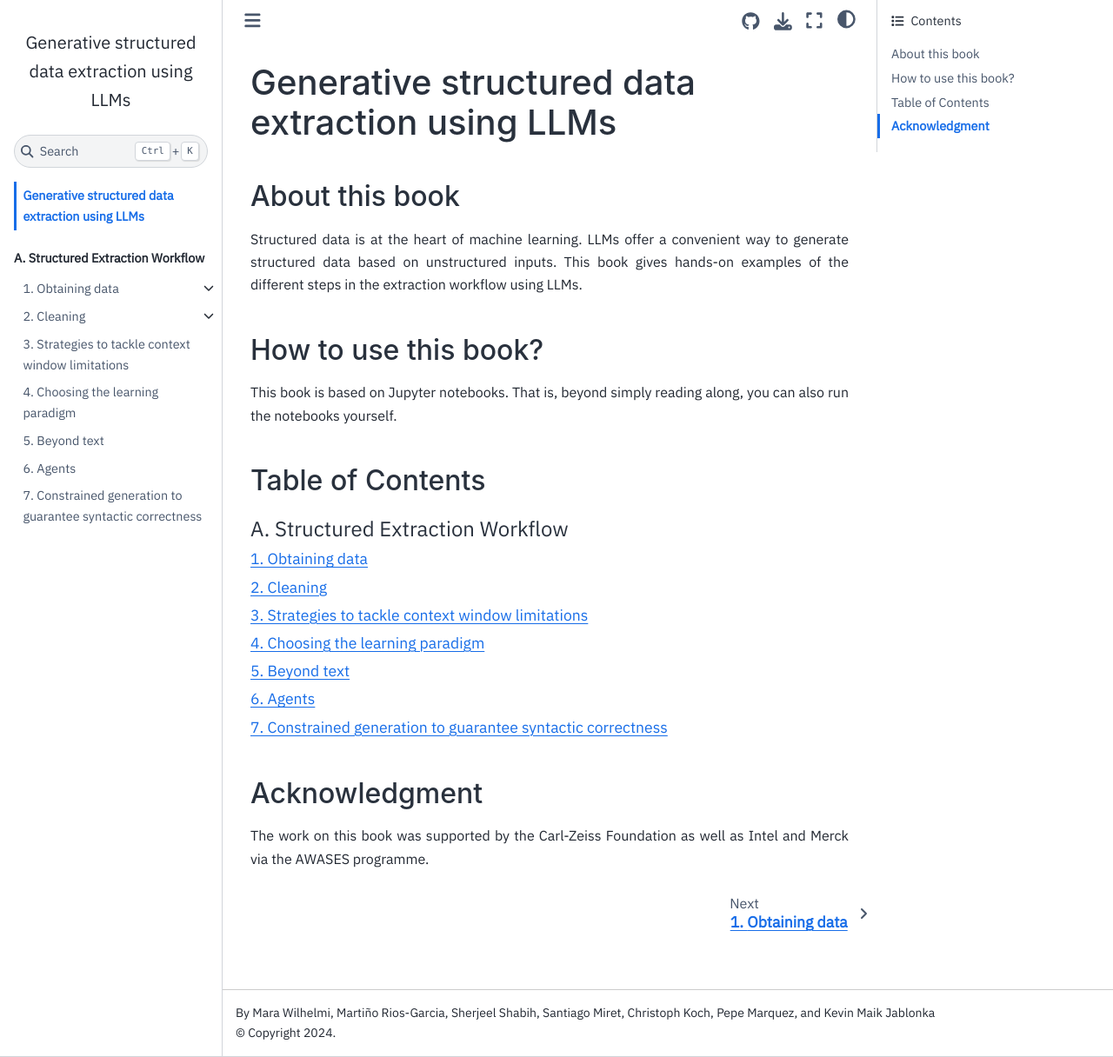
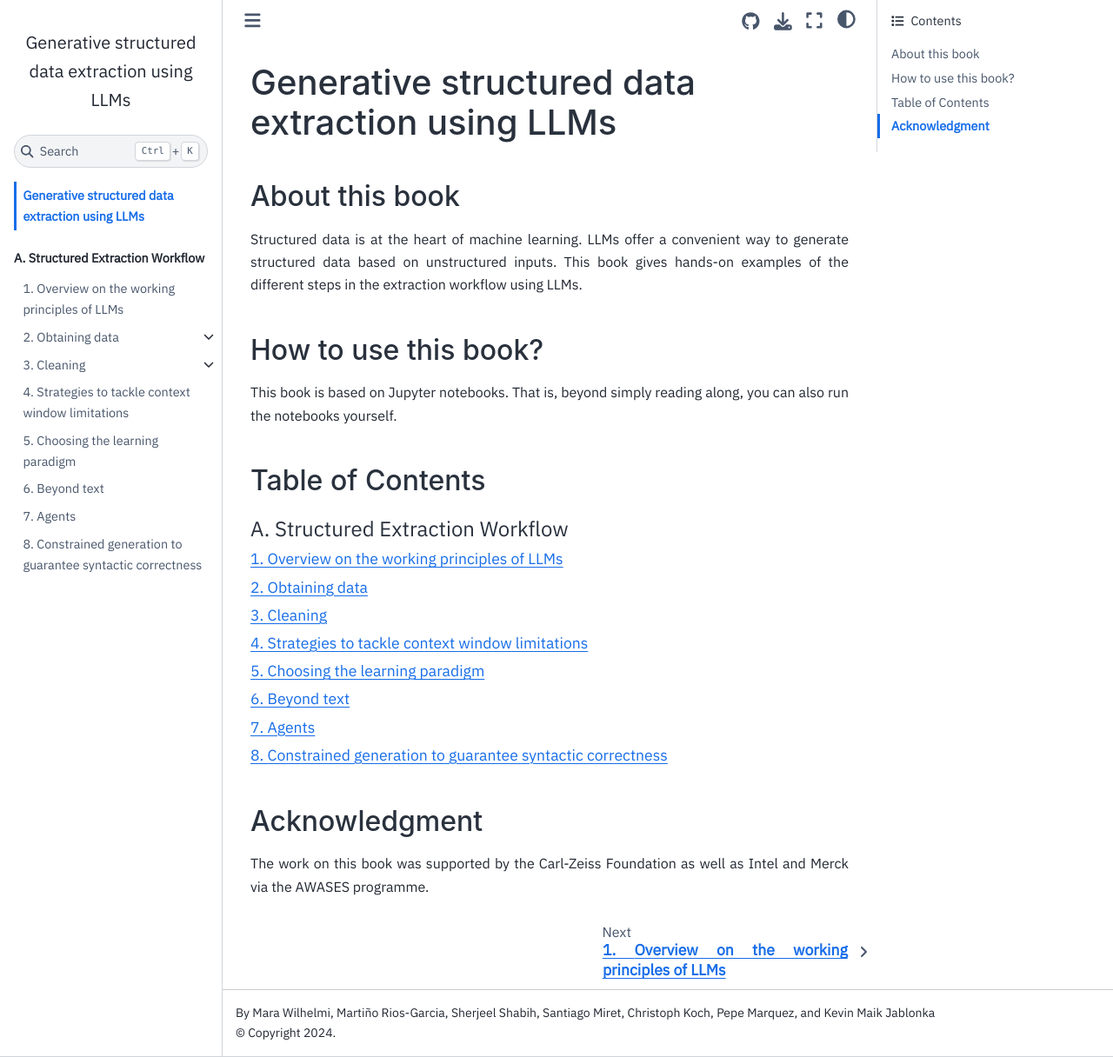
Before and after one commit to lamalab-org/matextract-book, a Jupyter Book: the page built from index.md, in a window 1280 px wide and 1216 px high. Shown: the whole window at 87% size. Built offline with Jupyter Book 1.0.4 settings and Sphinx 7.4.7 and the Sphinx Book theme 1.1.4, drawn with Linux system fonts in a browser that asks for light colours; some of the changed lines change nothing that is shown.

Commit message:
feat: create resources book (#37)
Co-authored-by: Kevin M Jablonka <32935233+kjappelbaum@users.noreply.github.com>
Co-authored-by: MrtinoRG <martinriosgarcia@gmail.com>
Co-authored-by: vgvinter <vicky@INCAR-PPREM02.campus.csic.es>

````diff
--- a/_toc.yml
+++ b/_toc.yml
@@ -4,6 +4,7 @@
 - caption: A. Structured Extraction Workflow
   numbered: true
   chapters:
+    - file: content/background/resources_LLMs.md
     - file: content/obtaining_data/index.md
       sections:
         - file: content/obtaining_data/crossref_search.ipynb
--- /dev/null
+++ b/content/background/resources_LLMs.md
@@ -0,0 +1,137 @@
+# Overview on the working principles of LLMs
+
+In this notebook, we have compiled a list of valuable resources to help you understand how Large Language Models (LLMs) work. Here, you will find accessible explanations of the fundamental principles behind these models.
+
+## 💻 Online resources
+
+### Transformers
+
+Transformers have become the leading architecture for solving natural language processing (NLP) tasks, enabling the development of powerful language models. Introduced in the groundbreaking 2017 paper *"Attention Is All You Need"* by Google researchers, the Transformer architecture has transformed the field of NLP. To understand the fundamentals of Transformers, you can explore the resources shown below. *(Figure - The Transformer, model architecture. Source: ["Attention Is All You Need"](https://arxiv.org/abs/1706.03762) paper)*
+
+```{figure} ./transformer.png
+:width: 300px
+:align: right
+```
+
+* [The Annotated Transformer](https://nlp.seas.harvard.edu/annotated-transformer)
+
+    This post from Harvard University presents an annotated version of the paper *"Attention is All You Need"* in the form of a line-by-line implementation. It reorders and deletes some sections from the original paper and adds comments throughout. Thus, it explains the model architecture (Transformer), model training, and a real-world example. This document is a notebook that allows a completely usable implementation.
+
+* [Understanding the Transformer architecture for neural networks](https://www.jeremyjordan.me/transformer-architecture)
+
+    In this article, Jeremy Jordan explains the Transformer architecture with a focus on the attention mechanism, encoder, decoder, and embeddings. His didactic approach is enriched with many explanatory schemas, making the concepts easy to understand.
+
+* [The Illustrated Transformer](https://jalammar.github.io/illustrated-transformer)
+
+    In this post, Jay Alammar demystifies how Transformers work. He simplifies complex concepts like encoders, decoders, embeddings, self-attention mechanisms, and model training by explaining each one individually, using numerous schemas to enhance understanding.
+
+* [The Transformer architecture of GPT models](https://bea.stollnitz.com/blog/gpt-transformer/)
+
+    This article by Bea Stollnitz explains the architecture of GPT models, which are built using a subset of the original Transformer architecture. It shows a GPT-like version of the code that can be compared with the original Transformer to understand the differences.
+
+* [A walkthrough of transformer architecture code](https://github.com/markriedl/transformer-walkthrough)
+
+    This notebook, designed for illustration and didactic purposes, provides a comprehensive walkthrough of the Transformer architecture code. It guides you through a single forward pass, explaining each stage of the architecture with the help of a detailed computation graph.
+
+* [LLM Visualization](https://bbycroft.net/llm)
+
+    Here, Brendan Bycroft shows an impressive interactive visualization of the LLM algorithm behind some of OpenAI GPT models, allowing you to see the entire process in action.
+
+🎥 You can also find a clear explanation of Transformers in the video *[The Transformer Architecture](https://www.youtube.com/watch?v=tstbZXNCfLY)* by Sebastian Raschka.
+
+### Attention
+
+The concept of "attention" in deep learning emerged from the need to improve Recurrent Neural Networks (RNNs) for handling longer sequences. Working word-by-word is not effective. To overcome this issue, attention mechanisms were introduced to give access to all sequence elements at each time step. The key is to select and determine which words are most important in a specific context. The transformer architecture uses an autonomous self-attenuation mechanism that solves the problem of accessing the entire sequence in constant time. To understand the attention mechanisms, you can explore the resources shown below. *(Figure - Computing the attention scores to weigh the importance of different elements in an input sequence. Source: ["Self-attention from scratch"](https://sebastianraschka.com/blog/2023/self-attention-from-scratch.html) post by S. Raschka)*
+
+```{figure} ./attention-scores.png
+:width: 450px
+:align: right
+```
+
+* [Understanding the attention mechanism in sequence models](https://www.jeremyjordan.me/attention)
+
+    Jeremy Jordan explains in this post the attention mechanism using numerous helpful diagrams and an accessible language style. The attention mechanism enables the decoder to search across the entire input sequence for information at each step during the output sequence generation. This is a key innovation in sequence-to-sequence neural network architectures because it significantly improves model performance.
+
+* [Attention? Attention!](https://lilianweng.github.io/posts/2018-06-24-attention)
+
+    This post by Lilian Weng also includes detailed explanations and numerous useful diagrams to understand the attention mechanism.
+
+* [Understanding and Coding the Self-Attention Mechanism of Large Language Models From Scratch](https://sebastianraschka.com/blog/2023/self-attention-from-scratch.html)
+
+    Here Sebastian Raschka explains how self-attention works from scratch by coding it step-by-step.
+
+🎥 You can also find valuable information about the attention mechanism in the following videos:
+
+* Sebastian Raschka
+  * [Using Attention Without the RNN -- A Basic Form of Self-Attention](https://www.youtube.com/watch?v=i_pfHD4P_wg)
+  * [Self-Attention and Scaled Dot-Product Attention](https://www.youtube.com/watch?v=0PjHri8tc1c)
+  * [Multi-Head Attention](https://www.youtube.com/watch?v=A1eUVxscNq8)
+* DeepLearningAI
+  * [Attention Model Intuition](https://www.youtube.com/watch?v=SysgYptB198)
+  * [Attention Model](https://www.youtube.com/watch?v=quoGRI-1l0A)
+* 3Blue1Brown
+  * [But what is a GPT? Visual intro to transformers](https://www.youtube.com/watch?v=wjZofJX0v4M&vl=es)
+  * [Attention in transformers, visually explained](https://www.youtube.com/watch?v=eMlx5fFNoYc&vl=es)
+
+### Tokenization and embeddings
+
+Tokenization and embeddings are two essential steps in the data processing pipeline of LLMs. Tokens are the fundamental units of LLMs. Tokenization is the process of translating text into sequences of tokens and vice versa, breaking down the text into manageable pieces that the model can interpret. Once the text is tokenized, each token is mapped to an embedding vector. These embeddings are dense, low-dimensional, continuous vector representations that capture the semantic and syntactic meanings of tokens, allowing the model to understand the nuances of language. These vectors are learned during the model’s training process. For more information on tokenization and embeddings, you can explore the resources listed below. *(Figure - [Tiktokenizer](https://tiktokenizer.vercel.app/))*
+
+```{figure} ./tiktokenizer.png
+:width: 400px
+:align: right
+```
+
+* [The Technical User's Introduction to LLM Tokenization](https://christophergs.com/blog/understanding-llm-tokenization)
+
+    In this post, Christopher Samiullah delves into the mechanics of tokenization in LLMs, referencing Andrej Karpathy’s YouTube talk [*Let’s build the GPT Tokenizer*](https://www.youtube.com/watch?v=zduSFxRajkE).
+
+* [Let’s build the GPT Tokenizer](https://www.youtube.com/watch?v=zduSFxRajkE)
+
+    If you want to dive deeper into this topic, check out the mentioned talk by Andrej Karpathy, where he builds from scratch the Tokenizer used in the GPT series from OpenAI, highlighting "weird behaviors" and common issues associated with tokenization. He also created `minbpe`, a [repository](https://github.com/karpathy/minbpe) with code and exercises for further learning.
+
+* [Tiktokenizer](https://tiktokenizer.vercel.app/)
+
+    You should check out this link and try tokenization using the Tiktoken web app. With this tool, tokenization runs live in your web browser, allowing you to easily input some text string on the left side and see the tokenized output on the right side in real-time.
+
+* [What Are Word and Sentence Embeddings?](https://cohere.com/blog/sentence-word-embeddings)
+
+    In this post, Luis Serrano (Cohere) provides a straightforward introduction to embeddings using practical examples.
+
+### Model training
+
+* [nanoGPT](https://github.com/karpathy/nanoGPT/)
+
+    The simplest, fastest repository for training/finetuning medium-sized GPTs by Andrej Karpathy. It includes a minimal code implementation of a generative language model for educational purposes.
+
+* [Building a GPT that can generate molecules from scratch](https://kjablonka.com/blog/posts/building_an_llm)
+
+    Here, Kevin M. Jablonka explains how LLMs work through a practical approach applied to materials science, guiding you on how to build a GPT model that can generate molecules from scratch. It includes a detailed tutorial covering the tokenization process, conversion of tokens into numbers, vector embeddings and positional encoding, as well as model training and evaluation. Through this relatively simple example, you will also learn how the attention mechanism works with an exhaustive implementation of self-attention into the model.
+
+🎥 In this video you can learn how to build a GPT model following the paper *"Attention is All You Need"*:
+    [Let's build GPT: from scratch, in code, spelled out](https://www.youtube.com/watch?v=kCc8FmEb1nY) by Andrej Karpathy.
+
+### Prompting
+
+* [Prompt Engineering](https://lilianweng.github.io/posts/2023-03-15-prompt-engineering/)
+
+    Lilian Weng presents in this blog post everything you need to know about the basics of prompting and some advanced prompt techniques such as Chain of Thought (CoT).
+
+🎥 [Learn to Spell: Prompt Engineering (LLM Bootcamp)](https://www.youtube.com/watch?v=JnBHR_yL2w8) This video shows a basic guide for effectively prompting language models by reviewing prompting techniques, like decomposition, reasoning, and reflection (The Full Stack).
+
+## 📘 Books
+
+* [Natural Language Processing with Transformers](https://www.oreilly.com/library/view/natural-language-processing/9781098136789)
+    *(Lewis Tunstall, Leandro von Werra, Thomas Wolf, 2022)*
+
+    While the overall objective of this book is to show you how to build language applications using the Hugging Face 🤗 Transformers library, it explains the Transformer architecture in a clear and detailed way. Chapter 2, *Text Classification*, shows how tokenizers work, whereas Chapter 3, *Transformer Anatomy*, takes a closer look at how transformers work for natural language processing. You will learn about the encoder-decoder architecture, embeddings, and self-attention mechanism. The authors present a hands-on approach, making it easy to read and simple to understand the Transformer architecture.
+
+* [Generative Deep Learning](https://www.oreilly.com/library/view/generative-deep-learning/9781098134174)
+    *(David Foster, 2023)*
+
+    Starting with an introduction to generative modeling and deep learning, this book explores the different techniques to build generative models. In Chapter 9, *Transformers*, it provides an overview of the Transformer model architecture, attention mechanism, and encoder-decoder architectures.
+
+* [Understanding Deep Learning](https://udlbook.github.io/udlbook/)
+    *(Simon J.D. Prince, 2023)*
+
+    This book begins by introducing deep learning models and discuss how to train them, measure their performance, and improve this performance. It then presents the architectures that are specialized to images, text, and graph data. Chapter 12, *Transformers*, explains self-attention and the transformer architecture. This is one of the most educational resources on deep learning available today.
--- a/references.bib
+++ b/references.bib
@@ -76,3 +76,12 @@
       archivePrefix={arXiv},
       primaryClass={cs.CL}
 }
+
+@misc{vaswani2023attention,
+      title={Attention Is All You Need},
+      author={Ashish Vaswani and Noam Shazeer and Niki Parmar and Jakob Uszkoreit and Llion Jones and Aidan N. Gomez and Lukasz Kaiser and Illia Polosukhin},
+      year={2023},
+      eprint={1706.03762},
+      archivePrefix={arXiv},
+      primaryClass={id='cs.CL' full_name='Computation and Language' is_active=True alt_name='cmp-lg' in_archive='cs' is_general=False description='Covers natural language processing. Roughly includes material in ACM Subject Class I.2.7. Note that work on artificial languages (programming languages, logics, formal systems) that does not explicitly address natural-language issues broadly construed (natural-language processing, computational linguistics, speech, text retrieval, etc.) is not appropriate for this area.'}
+}
````
Also changed, not shown: content/background/attention-scores.png (added), content/background/tiktokenizer.png (added), content/background/transformer.png (added).
